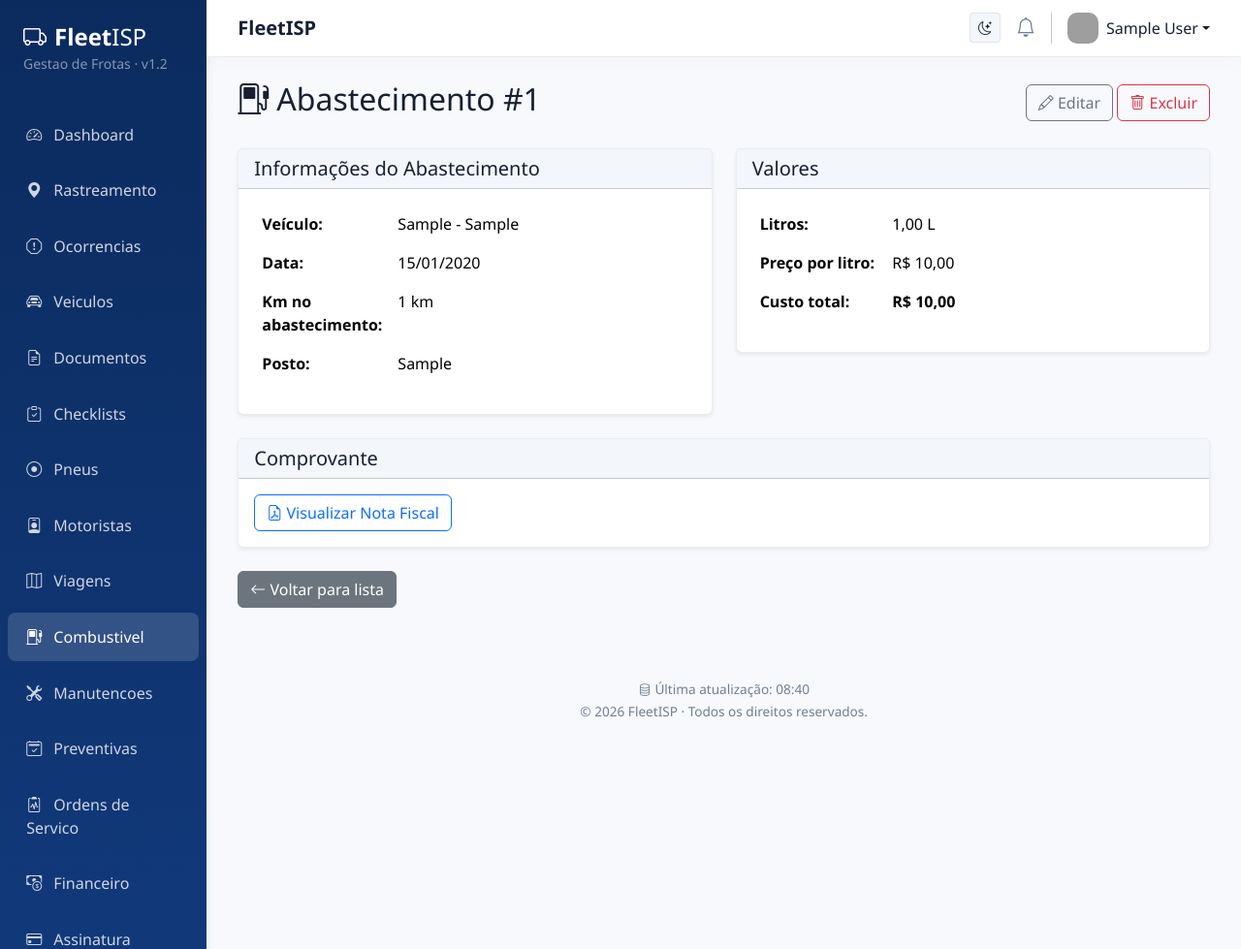
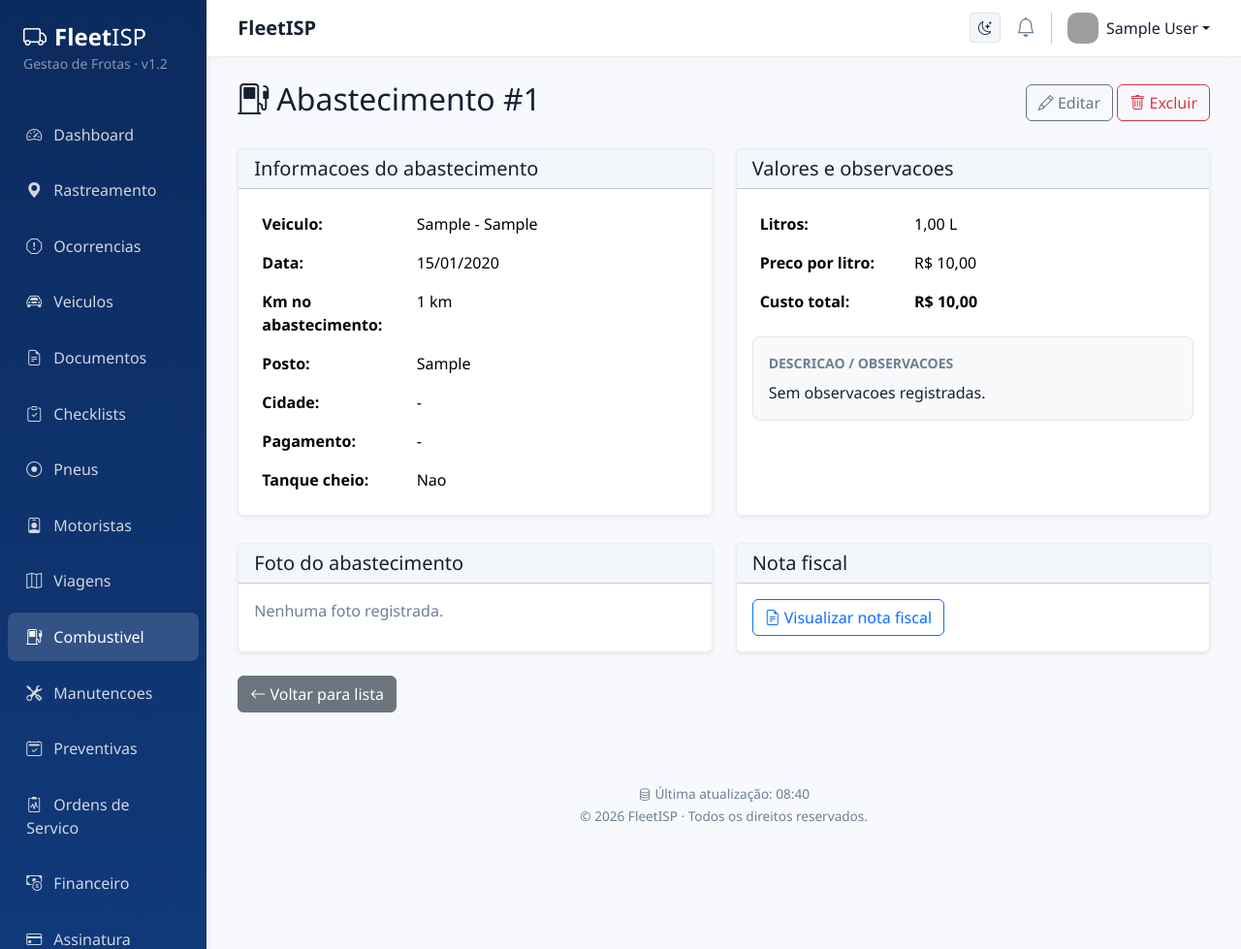
Before and after one commit to FrotaISP/frotaisp, a Django app: page /combustivel/1/ in a window 1280 px wide. Shown: the top 979 px of the page at 97% size. Run offline with Django 4.2, Linux system fonts and the light colour scheme; a user stored in the database is signed in; data comes from the database, SQL or seed files in the repository; tables that the repository leaves empty hold one stand-in row (values such as "Sample post"); parts of the project's set-up code (start-up, migrations or seed data) failed here and were passed over; grey boxes are pictures that could not be loaded.

Commit message:
Sync manager fuel detail from local

```diff
--- a/apps/fuel/templates/fuel/fuelrecord_detail.html
+++ b/apps/fuel/templates/fuel/fuelrecord_detail.html
@@ -15,52 +15,84 @@
     </div>
 </div>
 
-<div class="row">
-    <div class="col-md-6">
-        <div class="card shadow-sm mb-4">
+<div class="row g-4">
+    <div class="col-lg-6">
+        <div class="card shadow-sm h-100">
             <div class="card-header bg-white">
-                <h5 class="mb-0">Informações do Abastecimento</h5>
+                <h5 class="mb-0">Informacoes do abastecimento</h5>
             </div>
             <div class="card-body">
-                <table class="table table-borderless">
-                    <tr><th width="30%">Veículo:</th><td>{{ record.vehicle.plate }} - {{ record.vehicle.model }}</td></tr>
+                <table class="table table-borderless mb-0">
+                    <tr><th width="35%">Veiculo:</th><td>{{ record.vehicle.plate }} - {{ record.vehicle.model }}</td></tr>
                     <tr><th>Data:</th><td>{{ record.date|date:"d/m/Y" }}</td></tr>
                     <tr><th>Km no abastecimento:</th><td>{{ record.odometer }} km</td></tr>
                     <tr><th>Posto:</th><td>{{ record.gas_station }}</td></tr>
+                    <tr><th>Cidade:</th><td>{{ record.station_city|default:"-" }}</td></tr>
+                    <tr><th>Pagamento:</th><td>{{ record.get_payment_method_display|default:"-" }}</td></tr>
+                    <tr><th>Tanque cheio:</th><td>{% if record.is_full_tank %}Sim{% else %}Nao{% endif %}</td></tr>
                 </table>
             </div>
         </div>
     </div>
-    <div class="col-md-6">
-        <div class="card shadow-sm mb-4">
+    <div class="col-lg-6">
+        <div class="card shadow-sm h-100">
             <div class="card-header bg-white">
-                <h5 class="mb-0">Valores</h5>
+                <h5 class="mb-0">Valores e observacoes</h5>
             </div>
             <div class="card-body">
                 <table class="table table-borderless">
-                    <tr><th width="30%">Litros:</th><td>{{ record.liters }} L</td></tr>
-                    <tr><th>Preço por litro:</th><td>R$ {{ record.price_per_liter }}</td></tr>
+                    <tr><th width="35%">Litros:</th><td>{{ record.liters }} L</td></tr>
+                    <tr><th>Preco por litro:</th><td>R$ {{ record.price_per_liter }}</td></tr>
                     <tr><th>Custo total:</th><td><strong>R$ {{ record.total_cost }}</strong></td></tr>
                 </table>
+                <div class="border rounded-3 p-3 bg-body-tertiary">
+                    <div class="small text-muted text-uppercase fw-semibold mb-2">Descricao / observacoes</div>
+                    <div style="white-space: pre-wrap;">{{ record.notes|default:"Sem observacoes registradas." }}</div>
+                </div>
             </div>
         </div>
     </div>
 </div>
 
-{% if record.receipt %}
-<div class="card shadow-sm mb-4">
-    <div class="card-header bg-white">
-        <h5 class="mb-0">Comprovante</h5>
+<div class="row g-4 mt-1">
+    <div class="col-lg-6">
+        <div class="card shadow-sm h-100">
+            <div class="card-header bg-white">
+                <h5 class="mb-0">Foto do abastecimento</h5>
+            </div>
+            <div class="card-body">
+                {% if record.photo %}
+                    <a href="{{ record.photo.url }}" target="_blank">
+                        <img src="{{ record.photo.url }}" alt="Foto do abastecimento" class="img-fluid rounded border mb-3">
+                    </a>
+                    <a href="{{ record.photo.url }}" target="_blank" class="btn btn-outline-secondary">
+                        <i class="bi bi-image me-1"></i>Abrir foto
+                    </a>
+                {% else %}
+                    <span class="text-muted">Nenhuma foto registrada.</span>
+                {% endif %}
+            </div>
+        </div>
     </div>
-    <div class="card-body">
-        <a href="{{ record.receipt.url }}" target="_blank" class="btn btn-outline-primary">
-            <i class="bi bi-file-earmark-pdf"></i> Visualizar Nota Fiscal
-        </a>
+    <div class="col-lg-6">
+        <div class="card shadow-sm h-100">
+            <div class="card-header bg-white">
+                <h5 class="mb-0">Nota fiscal</h5>
+            </div>
+            <div class="card-body">
+                {% if record.receipt %}
+                    <a href="{{ record.receipt.url }}" target="_blank" class="btn btn-outline-primary">
+                        <i class="bi bi-file-earmark-text me-1"></i>Visualizar nota fiscal
+                    </a>
+                {% else %}
+                    <span class="text-muted">Nenhuma nota fiscal anexada.</span>
+                {% endif %}
+            </div>
+        </div>
     </div>
 </div>
-{% endif %}
 
-<div class="mt-3">
+<div class="mt-4">
     <a href="{% url 'fuel:list' %}" class="btn btn-secondary">
         <i class="bi bi-arrow-left"></i> Voltar para lista
     </a>
```
